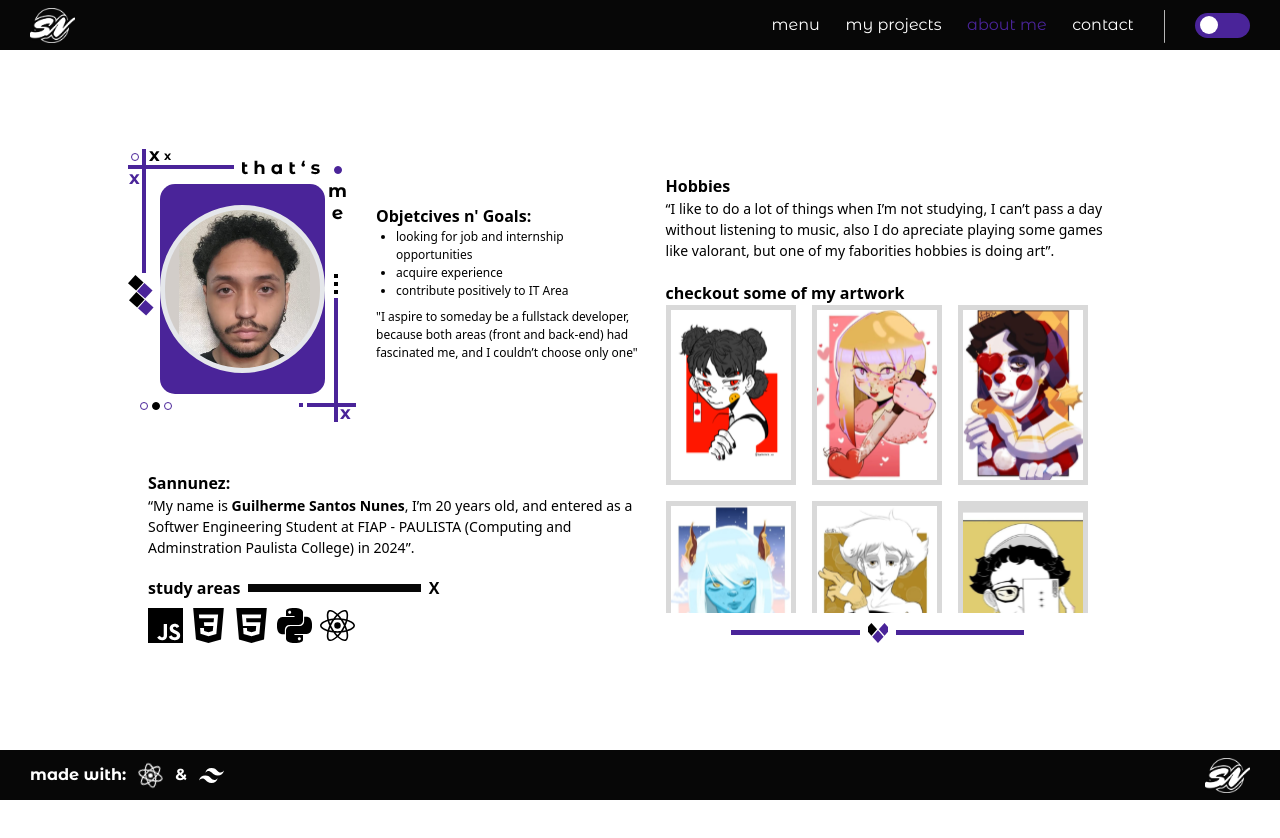
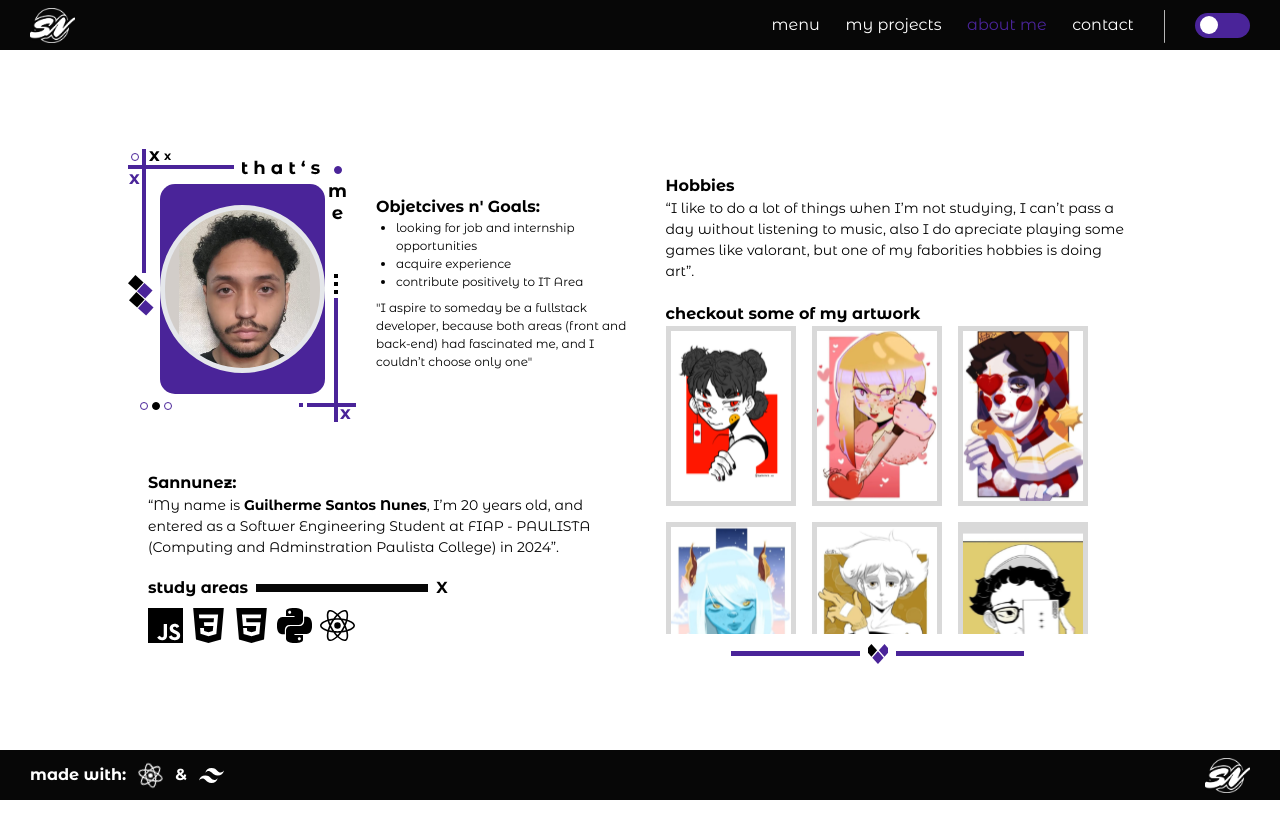
Before and after one commit to sannunez/SEM2-CP2-WEB-DEVELOPMENT, a React (Vite) app in the folder PortfolioSannunez/: page /AboutMe in a window 1280 px wide. Shown: the top 838 px of the page. Built offline with nearby package versions, Linux system fonts and the light colour scheme; a web font is replaced by a local one.

Commit message:
implementação de fonte faltante na tela sobre mim

```diff
--- a/PortfolioSannunez/src/pages/AboutMe.jsx
+++ b/PortfolioSannunez/src/pages/AboutMe.jsx
@@ -3,7 +3,7 @@ import { SiCss3, SiHtml5, SiJavascript, SiPython, SiReact } from "react-icons/si
 export default function AboutMe() {
     return (
         <>
-        <main className="max-lg:w-[768px] max-md:flex-col max-md:py-[80px] max-sm:flex-col max-sm:py-[80px] flex justify-between items-center max-w-[1024px] py-[120px] overflow-auto mx-[auto] my-[2%]">
+        <main className="font-alternates max-lg:w-[768px] max-md:flex-col max-md:py-[80px] max-sm:flex-col max-sm:py-[80px] flex justify-between items-center max-w-[1024px] py-[120px] overflow-auto mx-[auto] my-[2%]">
             {/* LEFT BLOCK */}
             <div className="max-md:w-[425px] max-md:h-[500px] max-sm:w-[320px] max-sm:h-[450px] flex flex-col w-[50%] h-[550px]">
                 <div className="max-sm:gap-1 flex justify-between items-center w-[100%] h-[50%] gap-5">
```
